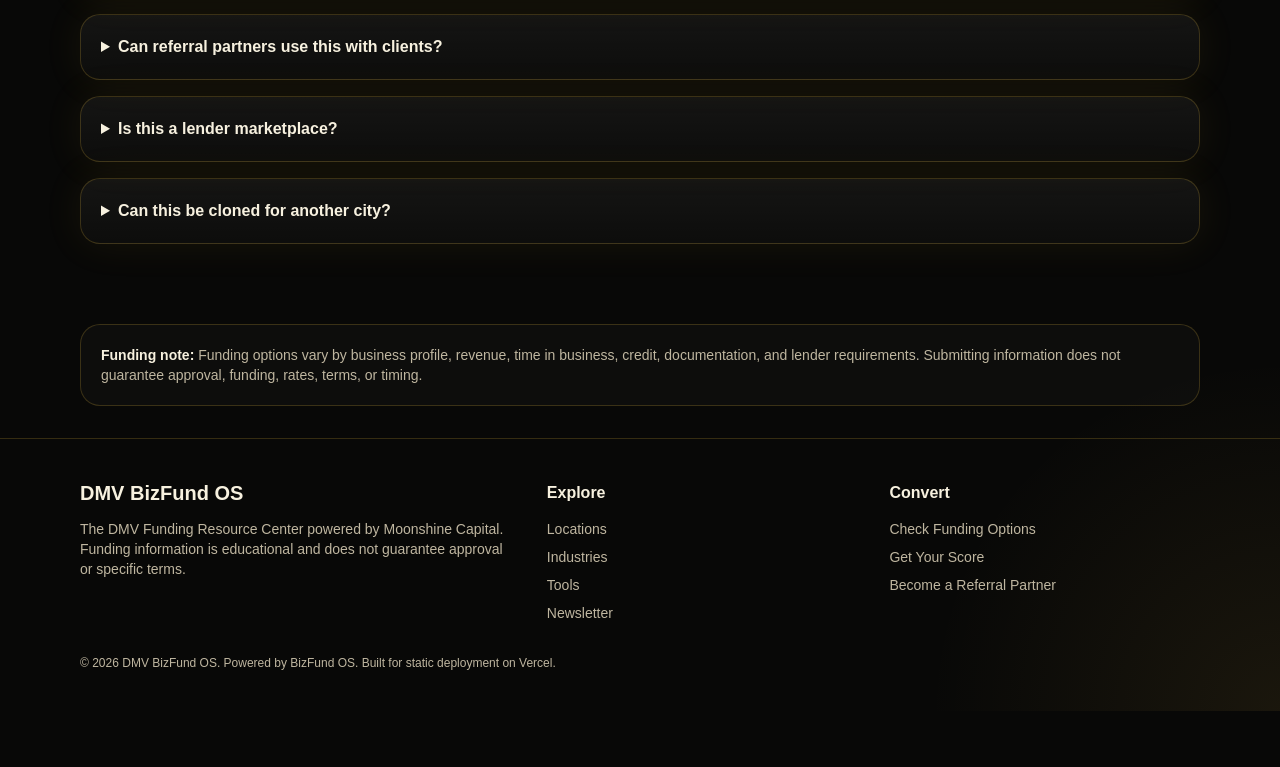
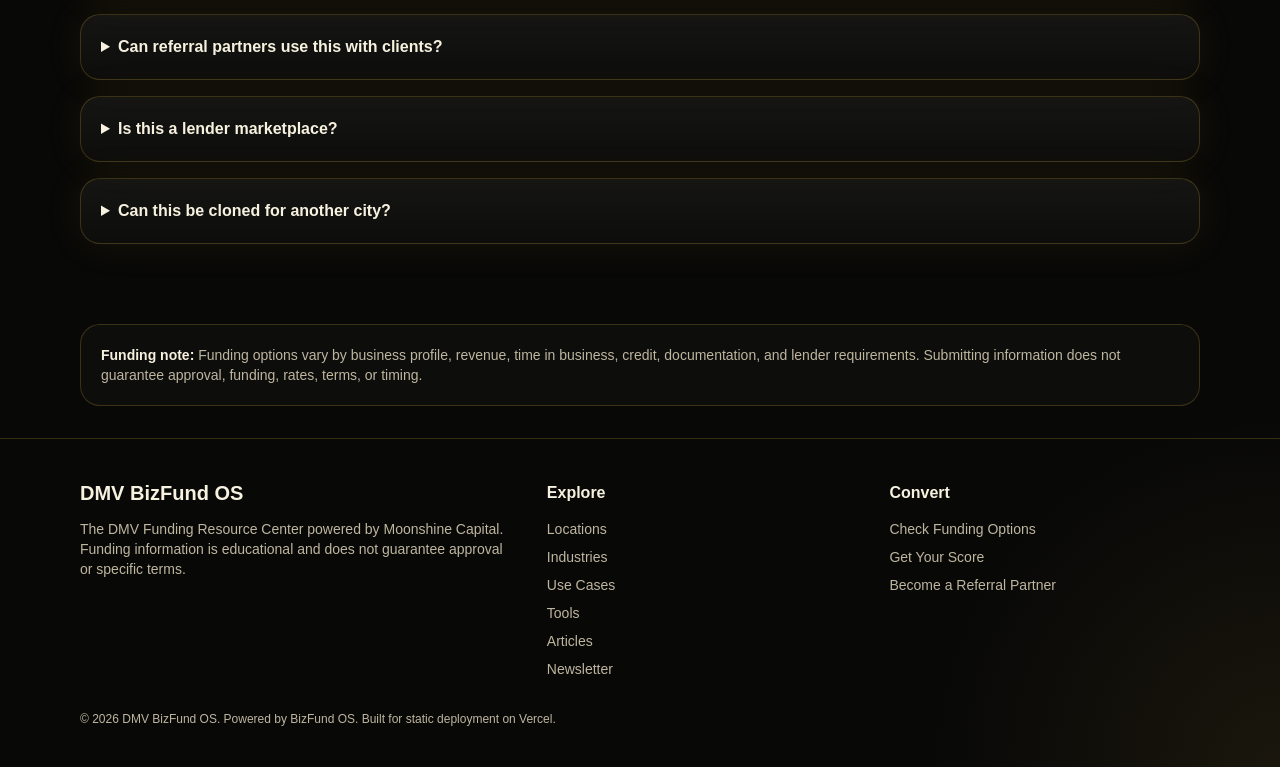
Before and after one commit to JFeimster/dmv-bizfund-os, a Next.js app: page / in a window 1280 px wide. Shown: the part 5640-6407 px from the top of the page. Before the commit the page ends 6351 px from the top, so only its background shows below. Built offline with nearby package versions, Linux system fonts and the light colour scheme.

Commit message:
Add articles link to footer

```diff
--- a/components/Footer.tsx
+++ b/components/Footer.tsx
@@ -16,7 +16,9 @@
           <div className="mt-3 grid gap-2 text-sm text-muted">
             <Link href="/locations">Locations</Link>
             <Link href="/industries">Industries</Link>
+            <Link href="/use-cases">Use Cases</Link>
             <Link href="/tools">Tools</Link>
+            <Link href="/articles">Articles</Link>
             <Link href="/newsletter">Newsletter</Link>
           </div>
         </div>
```
